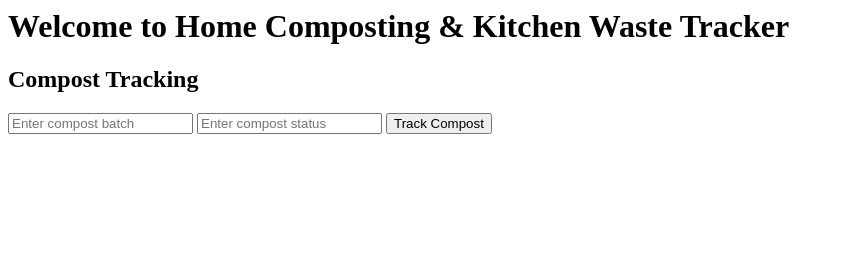
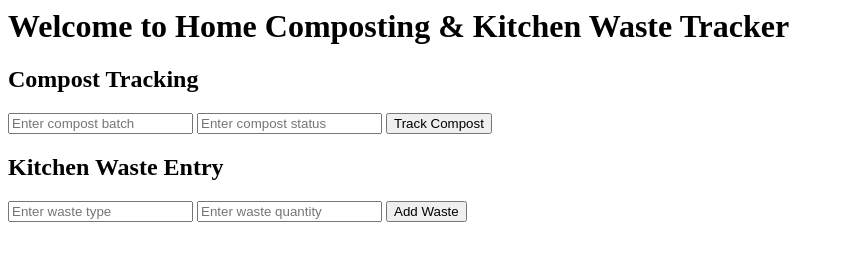
Before and after one commit to rashikiranvyas-arch/Home-Composting-Kitchen-Waste-Tracker, a plain HTML site: page index.html in a window 1280 px wide. Shown: the whole page, without its empty margins (0-844 px from the left). Drawn offline with Linux system fonts and the light colour scheme.

Commit message:
Add files via upload

```diff
--- a/index.html
+++ b/index.html
@@ -1,6 +1,6 @@
 <html>
 <head>
-<title>Online Library</title>
+<title>Hello</title>
 </head>
 <body>
 <h1>Welcome to Home Composting & Kitchen Waste Tracker</h1>
@@ -12,5 +12,12 @@
 
 <button>Track Compost</button>
 
+<h2>Kitchen Waste Entry</h2>
+
+<input type="text" placeholder="Enter waste type">
+<input type="number" placeholder="Enter waste quantity">
+
+<button>Add Waste</button>
+
 </body>
 </html>
```
